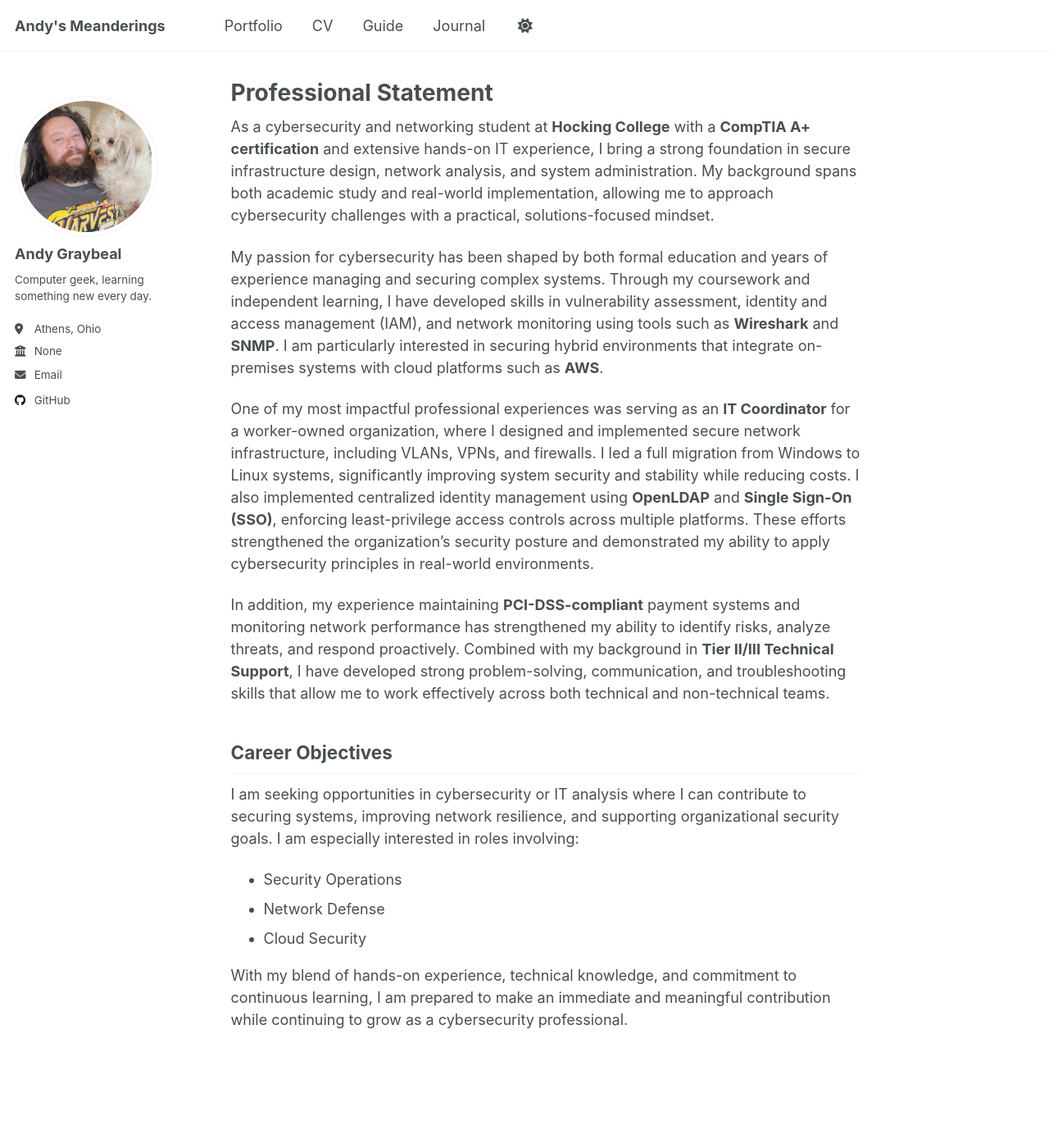
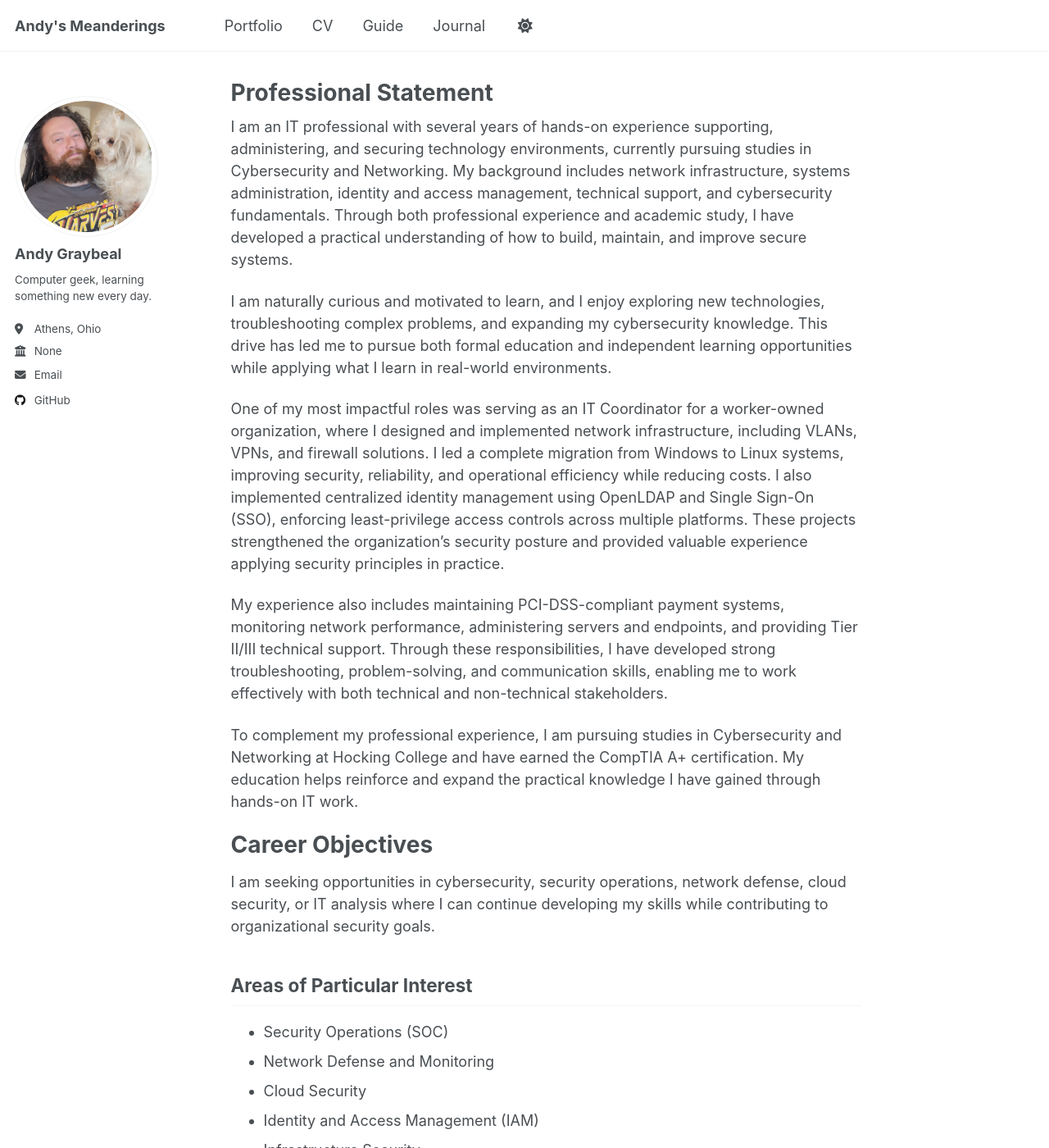
Before and after one commit to andy-graybeal/andy-graybeal.github.io, a Jekyll site: the page built from _pages/about.md, in a window 1280 px wide and 1400 px high. Shown: the whole window at 82% size. Built offline with Jekyll 4.4.1, drawn with Linux system fonts in a browser that asks for light colours; a script that is not in the unit is left out; some of the changed text lies outside the part shown.

Commit message:
Update about.md

```diff
--- a/_pages/about.md
+++ b/_pages/about.md
@@ -55,20 +55,27 @@ redirect_from:
 # ------
 # More info about configuring Academic Pages can be found in [the guide](https://academicpages.github.io/markdown/), the [growing wiki](https://github.com/academicpages/academicpages.github.io/wiki), and you can always [ask a question on GitHub](https://github.com/academicpages/academicpages.github.io/discussions). The [guides for the Minimal Mistakes theme](https://mmistakes.github.io/minimal-mistakes/docs/configuration/) (which this theme was forked from) might also be helpful. -->
 
-As a cybersecurity and networking student at **Hocking College** with a **CompTIA A+ certification** and extensive hands-on IT experience, I bring a strong foundation in secure infrastructure design, network analysis, and system administration. My background spans both academic study and real-world implementation, allowing me to approach cybersecurity challenges with a practical, solutions-focused mindset.
+I am an IT professional with several years of hands-on experience supporting, administering, and securing technology environments, currently pursuing studies in Cybersecurity and Networking. My background includes network infrastructure, systems administration, identity and access management, technical support, and cybersecurity fundamentals. Through both professional experience and academic study, I have developed a practical understanding of how to build, maintain, and improve secure systems.
 
-My passion for cybersecurity has been shaped by both formal education and years of experience managing and securing complex systems. Through my coursework and independent learning, I have developed skills in vulnerability assessment, identity and access management (IAM), and network monitoring using tools such as **Wireshark** and **SNMP**. I am particularly interested in securing hybrid environments that integrate on-premises systems with cloud platforms such as **AWS**.
+I am naturally curious and motivated to learn, and I enjoy exploring new technologies, troubleshooting complex problems, and expanding my cybersecurity knowledge. This drive has led me to pursue both formal education and independent learning opportunities while applying what I learn in real-world environments.
 
-One of my most impactful professional experiences was serving as an **IT Coordinator** for a worker-owned organization, where I designed and implemented secure network infrastructure, including VLANs, VPNs, and firewalls. I led a full migration from Windows to Linux systems, significantly improving system security and stability while reducing costs. I also implemented centralized identity management using **OpenLDAP** and **Single Sign-On (SSO)**, enforcing least-privilege access controls across multiple platforms. These efforts strengthened the organization's security posture and demonstrated my ability to apply cybersecurity principles in real-world environments.
+One of my most impactful roles was serving as an IT Coordinator for a worker-owned organization, where I designed and implemented network infrastructure, including VLANs, VPNs, and firewall solutions. I led a complete migration from Windows to Linux systems, improving security, reliability, and operational efficiency while reducing costs. I also implemented centralized identity management using OpenLDAP and Single Sign-On (SSO), enforcing least-privilege access controls across multiple platforms. These projects strengthened the organization's security posture and provided valuable experience applying security principles in practice.
 
-In addition, my experience maintaining **PCI-DSS-compliant** payment systems and monitoring network performance has strengthened my ability to identify risks, analyze threats, and respond proactively. Combined with my background in **Tier II/III Technical Support**, I have developed strong problem-solving, communication, and troubleshooting skills that allow me to work effectively across both technical and non-technical teams.
+My experience also includes maintaining PCI-DSS-compliant payment systems, monitoring network performance, administering servers and endpoints, and providing Tier II/III technical support. Through these responsibilities, I have developed strong troubleshooting, problem-solving, and communication skills, enabling me to work effectively with both technical and non-technical stakeholders.
 
-## Career Objectives
+To complement my professional experience, I am pursuing studies in Cybersecurity and Networking at Hocking College and have earned the CompTIA A+ certification. My education helps reinforce and expand the practical knowledge I have gained through hands-on IT work.
 
-I am seeking opportunities in cybersecurity or IT analysis where I can contribute to securing systems, improving network resilience, and supporting organizational security goals. I am especially interested in roles involving:
+# Career Objectives
 
-- Security Operations
-- Network Defense
-- Cloud Security
+I am seeking opportunities in cybersecurity, security operations, network defense, cloud security, or IT analysis where I can continue developing my skills while contributing to organizational security goals.
 
-With my blend of hands-on experience, technical knowledge, and commitment to continuous learning, I am prepared to make an immediate and meaningful contribution while continuing to grow as a cybersecurity professional.
+## Areas of Particular Interest
+
+* Security Operations (SOC)
+* Network Defense and Monitoring
+* Cloud Security
+* Identity and Access Management (IAM)
+* Infrastructure Security
+* Vulnerability Assessment and Risk Management
+
+With a combination of hands-on experience, technical knowledge, curiosity, and a commitment to continuous learning, I am eager to contribute to a team while continuing to grow as a cybersecurity professional. I enjoy learning new technologies, understanding how systems work, and finding practical solutions to technical challenges.
```
